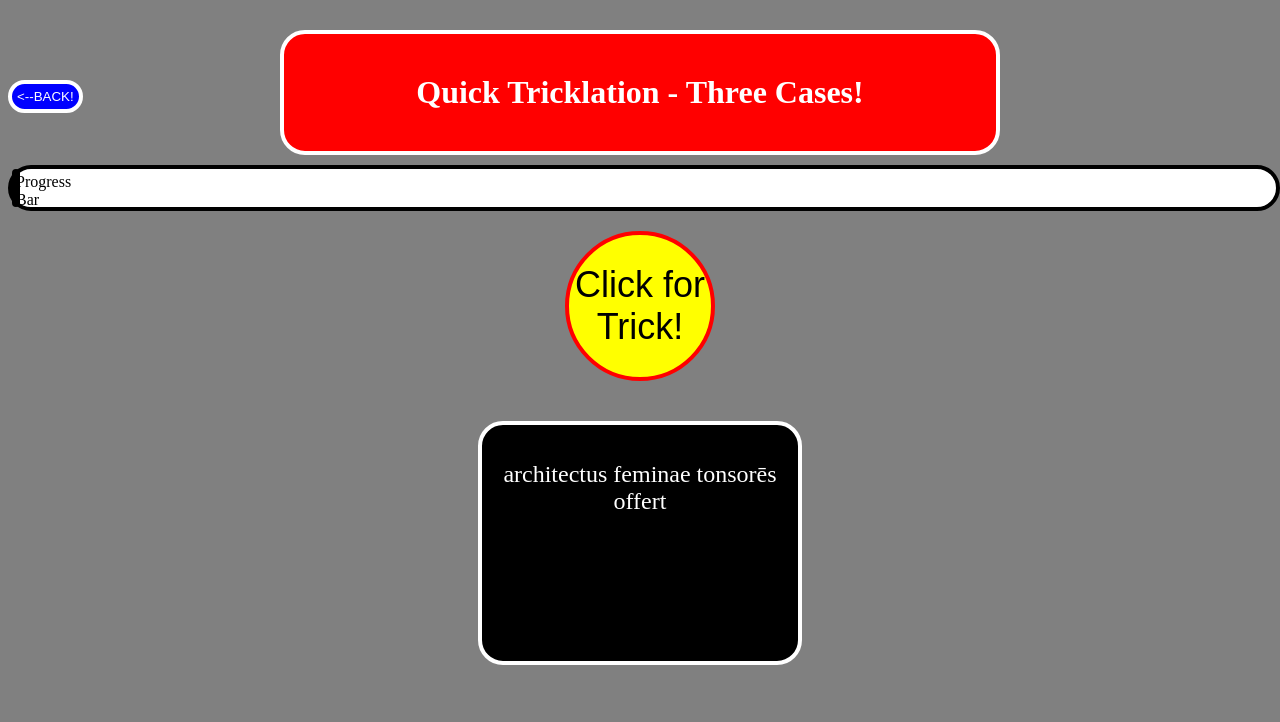
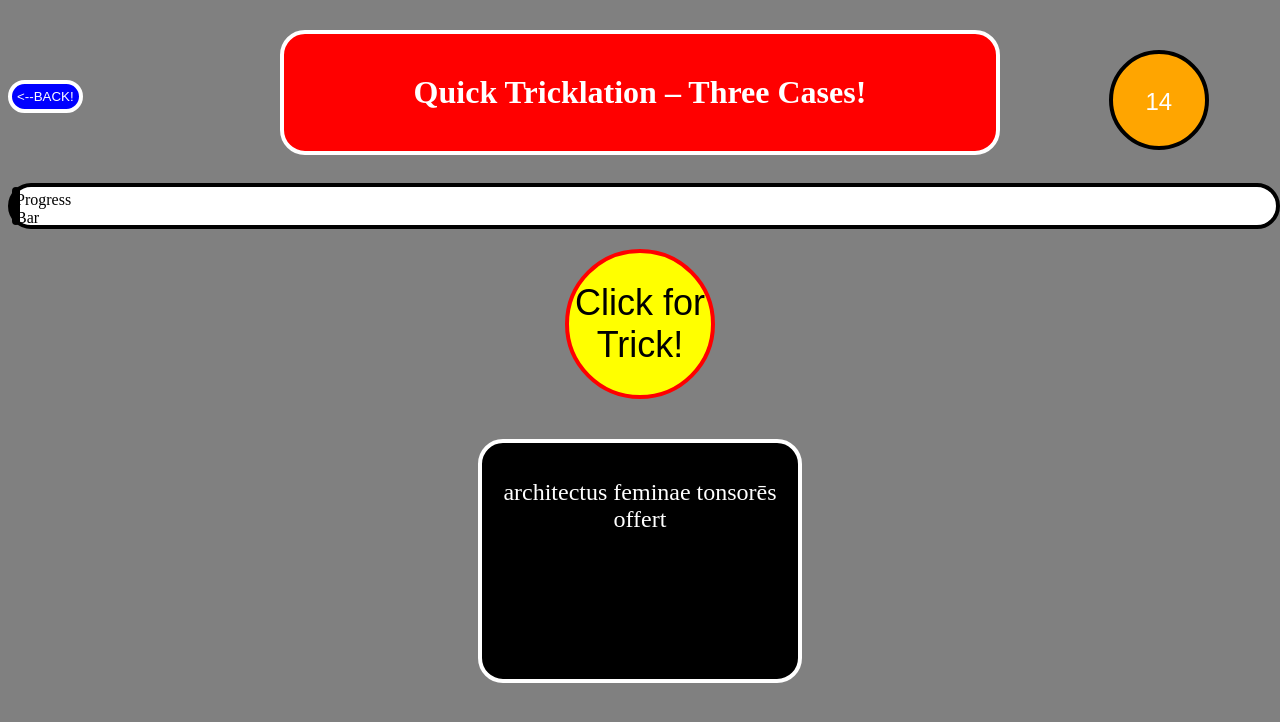
Before and after one commit to ChaseCreative/quickClick3Case, a plain HTML site: page index.html in a window 1280 px wide. Both pictures are taken after a click on the button "Start!". Drawn offline with Linux system fonts and the light colour scheme.

Commit message:
Add files via upload

```diff
--- a/index.html
+++ b/index.html
@@ -21,6 +21,25 @@
   background-color: blue;
   color:white;
 }
+
+#timer{
+  float:right;
+  margin-top:20px;
+  margin-right:5%;
+text-align: center;
+
+  font-size: 150%;
+  width: 100px;
+  height: 100px;
+  border: 4px solid black;
+  border-radius: 75px;
+
+  padding-top: 5px;
+  background-color: orange;
+  color:white;
+
+}
+
 
 .label{
 
@@ -189,10 +208,13 @@ margin-top: 20px;
 
 
 <body class = "body">
-<div >
-  <div><button  id = "backBox"  onclick="restartGame()"><--BACK!</button></div>
-<h1 class="center">Quick Tricklation - Three Cases!</h1>
-</div>
+  <div >
+    <button  id = "backBox"  onclick="restartGame()"><--BACK!</button>
+    <button id = "timer" disabled>Timer</button>
+    <h1 class="center">Quick Tricklation – Three Cases!</h1>
+    <br>
+    </div>
+
 
 <div id="myProgress">
   <div id="myBar">Progress Bar</div>
@@ -213,6 +235,35 @@ margin-top: 20px;
 
 
 <script>
+
+//Timer variables
+//This sets the countdown at 15 sections
+var timeleft = 15;
+var countdown = setInterval(countDownTimer,1000);
+
+function countDownTimer(){
+
+document.getElementById("timer").style.color = "white";
+		document.getElementById("timer").innerHTML = timeleft;
+  		timeleft -= 1;
+  			if(timeleft <= 0)  {
+    			clearInterval(countdown);
+    			document.getElementById("timer").innerHTML = "Time's Up!";
+					document.getElementById("timer").style.color = "black";
+  }
+
+}
+
+//This stops the timer and resets it to 15 seconds
+function stopTimer() {
+
+  clearInterval(countdown);
+  document.getElementById("timer").innerHTML = "Timer";
+timeleft = 15;
+
+}
+
+stopTimer()
 
 /*
 Checklist for adding Progress Bar:
@@ -1422,12 +1473,13 @@ function resetSentence(){
 
     //This sets the colors of box 1 for the first game
       document.getElementById("box1").innerHTML = "Start!"
+      document.getElementById("timer").innerHTML = "Timer"
       document.getElementById("box1").style.background = "yellow";
       document.getElementById("box1").style.color = "black";
       document.getElementById("myBar").style.width = "0";
       width = 0;
 
-
+  stopTimer();
     hideDemo();
     hideDemo2();
     hideBox2();
@@ -1445,6 +1497,18 @@ function resetSentence(){
 
   resetSentence();
   unHideProgressBar();
+
+  function hideTimer(){
+    document.getElementById("timer").style.display = "none" ;
+  }
+
+  function unHideTimer(){
+    document.getElementById("timer").style.display = "block" ;
+  }
+
+
+   hideTimer();
+  hideBackBox();
 
 
   function hideBackBox(){
@@ -1559,6 +1623,11 @@ var latin = ranSubj[ranSubjIndx][0] + " " + myLatinSentence.adverbs + " " + ranV
 //var latin = ranDirectObject[ranDirectObjectIndx][0] + " " + myLatinSentence.impThirdPluralTV();
 }
 
+unHideTimer();
+unHideBackBox();
+countdown = setInterval(countDownTimer,1000);
+
+
 
 
     hideBox1();
@@ -1615,6 +1684,8 @@ if (ranSentenceIndx == 0){
 //var ranDirectObject = [[myLatinSentence.accPluralObject(),dirObjComboSing[ranDirObjComboSingIndx][4]],[myLatinSentence.accSingObject(),myTranslation.object]]
 //var ranDirectObjectIndx = Math.floor(Math.random() * ranDirectObject.length);
 
+document.getElementById("timer").style.color = "white";
+stopTimer();
 
   unHideBox1();
   hideBox2();
```
